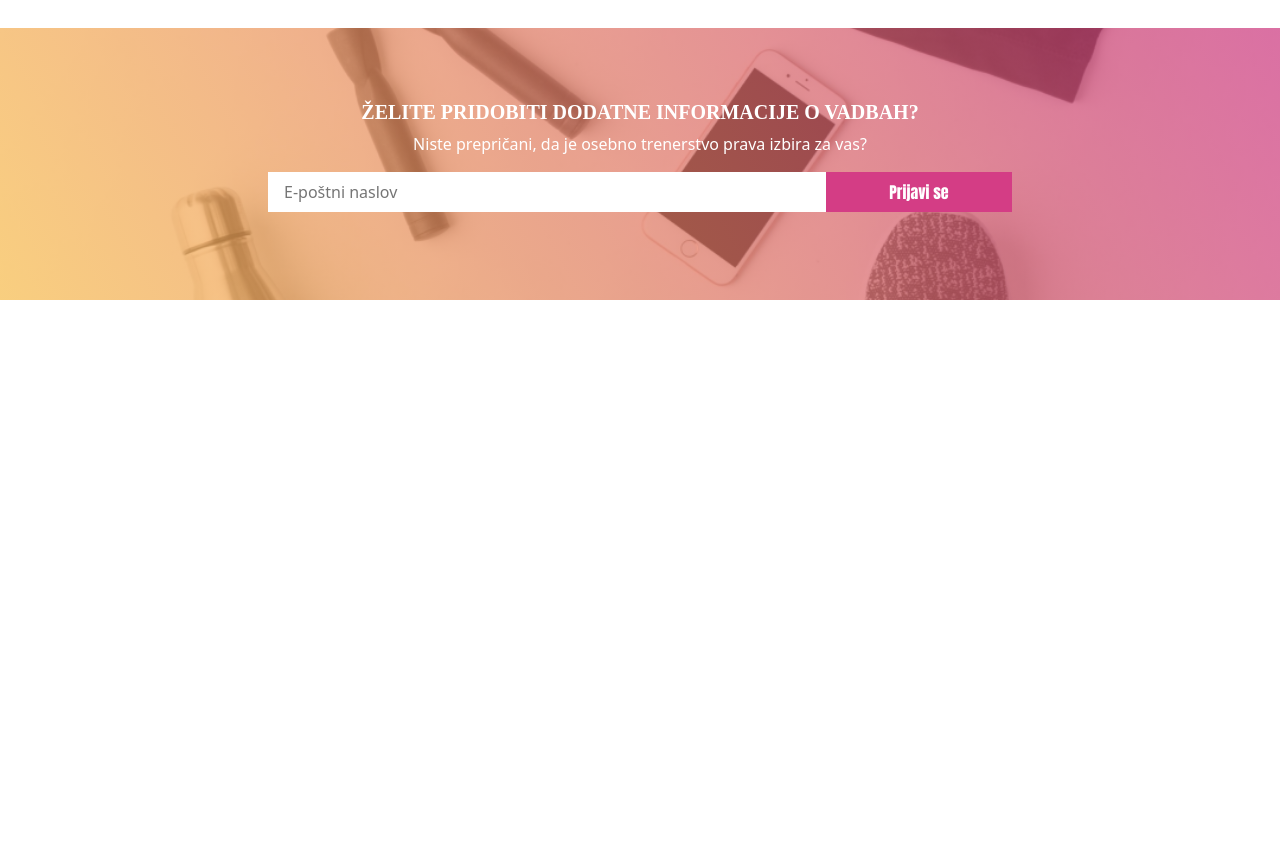
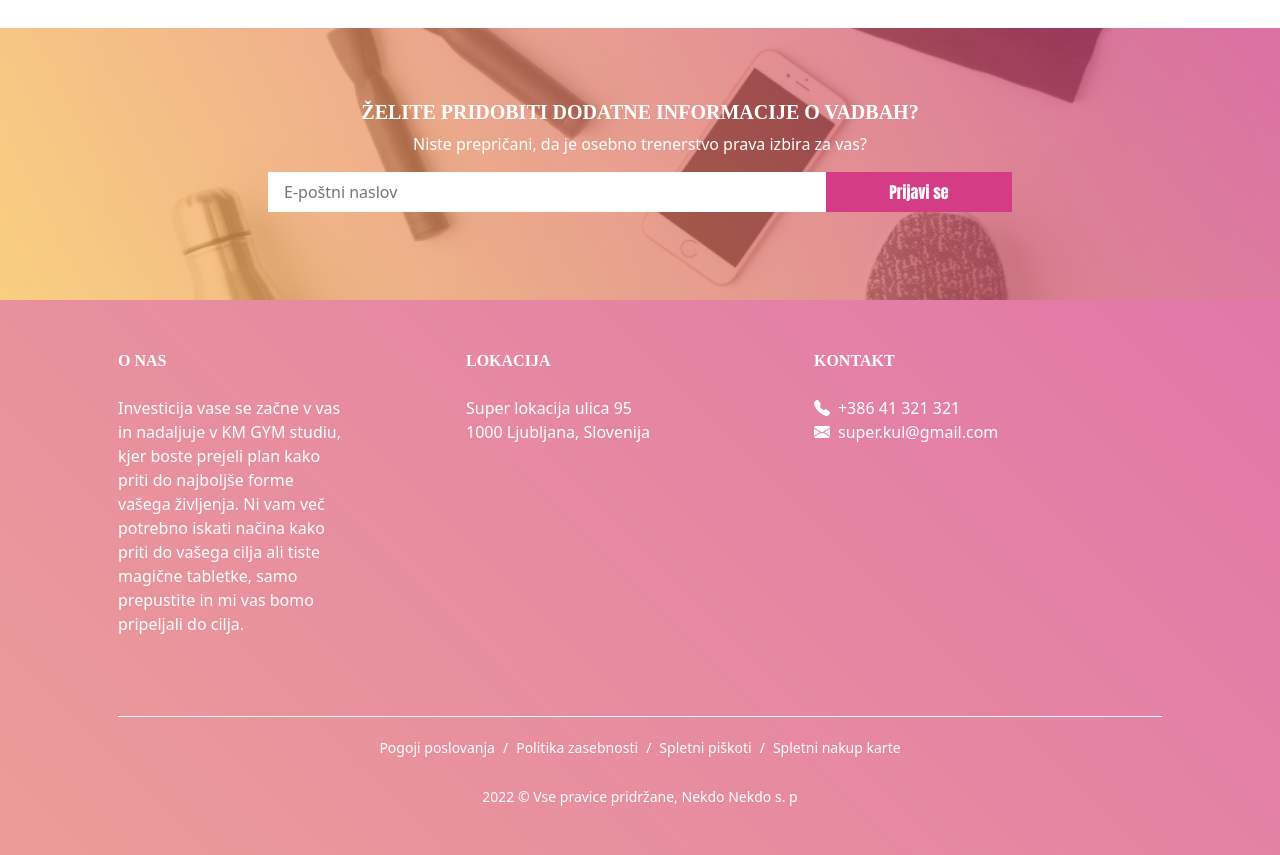
Before and after one commit to Majus1/Sweet-personal-trainer-template, a website: page index.html in a window 1280 px wide. Shown: the part 4570-5425 px from the top of the page. Before the commit the page ends 4870 px from the top, so only its background shows below. Drawn offline with nearby package versions, Linux system fonts and the light colour scheme.

Commit message:
Footer section developed

```diff
--- a/index.html
+++ b/index.html
@@ -73,7 +73,8 @@
                         Scopri BBB Training e BBB Capsule Collection
                         e allenati con me!
                     </p>
-                    <button type="button" class="btn btn-primary text-white rounded-0 border-0  px-4 py-2">Vai al test</button>
+                    <button type="button" class="btn btn-primary text-white rounded-0 border-0  px-4 py-2">Vai al
+                        test</button>
                 </div>
             </div>
         </div>
@@ -916,10 +917,11 @@
 
     <!-- ::::: Storitev 4 ::::: -->
     <section class="pain-point-section  container-fluid" id="storitev-3">
-        <div class="container-lg  d-flex flex-column flex-xl-row  align-items-center">
+        <div class="container-lg  d-flex flex-column-reverse flex-xl-row  align-items-center">
             <div
-                class="d-flex flex-column-reverse flex-md-row flex-xl-column  align-items-top  teype-section  col col-xl-5  pt-3 pe-xl-5">
-                <h2 class="display-6  col-md-4 col-lg-4 col-xl-12">Živjo, sem Nekdo neko – tvoja nova osebna trenerka</h2>
+                class="d-flex flex-column flex-md-row flex-xl-column  align-items-top  teype-section  col col-xl-5  pt-3 pe-xl-5">
+                <h2 class="display-6  col-md-4 col-lg-4 col-xl-12">Živjo, sem Nekdo neko – tvoja nova osebna trenerka
+                </h2>
                 <p class="col-md-8 col-lg-6 col-xl-12">Inizio ogni percorso chiedendoti di te: ho bisogno di conoscere i
                     tuoi obiettivi e capire i tuoi limiti per poter individuare quale tipo di allenamento proporti. Ti
                     chiederò di rispondere a qualche domanda e di inviarmi alcune foto, in modo da poter fissare il
@@ -937,16 +939,58 @@
             <h5 class="text-center text-white">ŽELITE PRIDOBITI DODATNE INFORMACIJE O VADBAH?</h5>
             <p class="text-center text-white">Niste prepričani, da je osebno trenerstvo prava izbira za vas?</p>
             <div class="d-flex flex-column flex-md-row  col-12 col-md-8  mb-3">
-                <input type="text" class="col-md-9 rounded-0 border-0  ps-3 py-2 mb-2 py-md-0 mb-md-0" placeholder="E-poštni naslov"
-                    aria-label="Recipient's username" aria-describedby="button-addon2">
-                <button class="btn btn-primary col-md-3  rounded-0 border-0 text-white  px-4 py-2" type="button" id="button-addon2">Prijavi se</button>
+                <input type="text" class="col-md-9 rounded-0 border-0  ps-3 py-2 mb-2 py-md-0 mb-md-0"
+                    placeholder="E-poštni naslov" aria-label="Recipient's username" aria-describedby="button-addon2">
+                <button class="btn btn-primary col-md-3  rounded-0 border-0 text-white  px-4 py-2" type="button"
+                    id="button-addon2">Prijavi se</button>
             </div>
         </div>
     </div>
     <!-- ::::: Newsletter ::::: -->
 
     <!-- ::::: Footer ::::: -->
-
+    <footer class="container-fluid  background-party">
+        <div class="container-lg  d-flex flex-column  p-5">
+            <div class="d-flex flex-column flex-lg-row">
+                <div class="text-white  col-lg-4  mb-5">
+                    <strong class="h6">O NAS</strong>
+                    <p class="pt-4 col-sm-8 col-lg">Investicija vase se začne v vas in nadaljuje v KM GYM studiu, kjer boste prejeli plan
+                        kako priti do
+                        najboljše forme vašega življenja. Ni vam več potrebno iskati načina kako priti do vašega cilja ali
+                        tiste magične tabletke, samo prepustite in mi vas bomo pripeljali do cilja.</p>
+                    </h6>
+                </div>
+                <div class="text-white  col-lg-4  mb-5">
+                    <strong class="h6">LOKACIJA</strong>
+                    <p class="pt-4 mb-0">Super lokacija ulica 95</p>
+                    <p>1000 Ljubljana, Slovenija</p>
+                    </h6>
+                </div>
+                <div class="text-white  col-lg-4  mb-5">
+                    <strong class="h6">KONTAKT</strong>
+                    <div class="d-flex  pt-4 pb-0 mb-0">
+                        <i class="bi bi-telephone-fill  pe-2"></i>
+                        <p class="pb-0 mb-0">+386 41 321 321</p>
+                    </div>
+                    <div class="d-flex  mb-0">
+                        <i class="bi bi-envelope-fill  pe-2"></i>
+                        <p>super.kul@gmail.com</p>
+                    </div>
+                    </h6>
+                </div>
+            </div>
+            <hr class="text-white opacity-100">
+            <div class="d-flex flex-wrap  justify-content-center  text-white">
+                <small class="p-1">Pogoji poslovanja</small>
+                <small class="p-1">/</small>
+                <small class="p-1">Politika zasebnosti</small>
+                <small class="p-1">/</small>
+                <small class="p-1">Spletni piškoti</small>
+                <small class="p-1">/</small>
+                <small class="p-1">Spletni nakup karte</small>
+            </div>
+            <small class="text-white text-center  pt-3 mt-2">2022 © Vse pravice pridržane, Nekdo Nekdo s. p </small>
+    </footer>
     <!-- ::::: Footer ::::: -->
 
     <!-- ::::: SCRIPTS ::::: -->
--- a/scss-&-bootstrap/style.scss
+++ b/scss-&-bootstrap/style.scss
@@ -419,3 +419,6 @@ button {
     background-position: center;
 }
 // <!-- ::::: Newsletter ::::: -->
+
+// <!-- ::::: Footer ::::: -->
+// <!-- ::::: Footer ::::: -->
```
